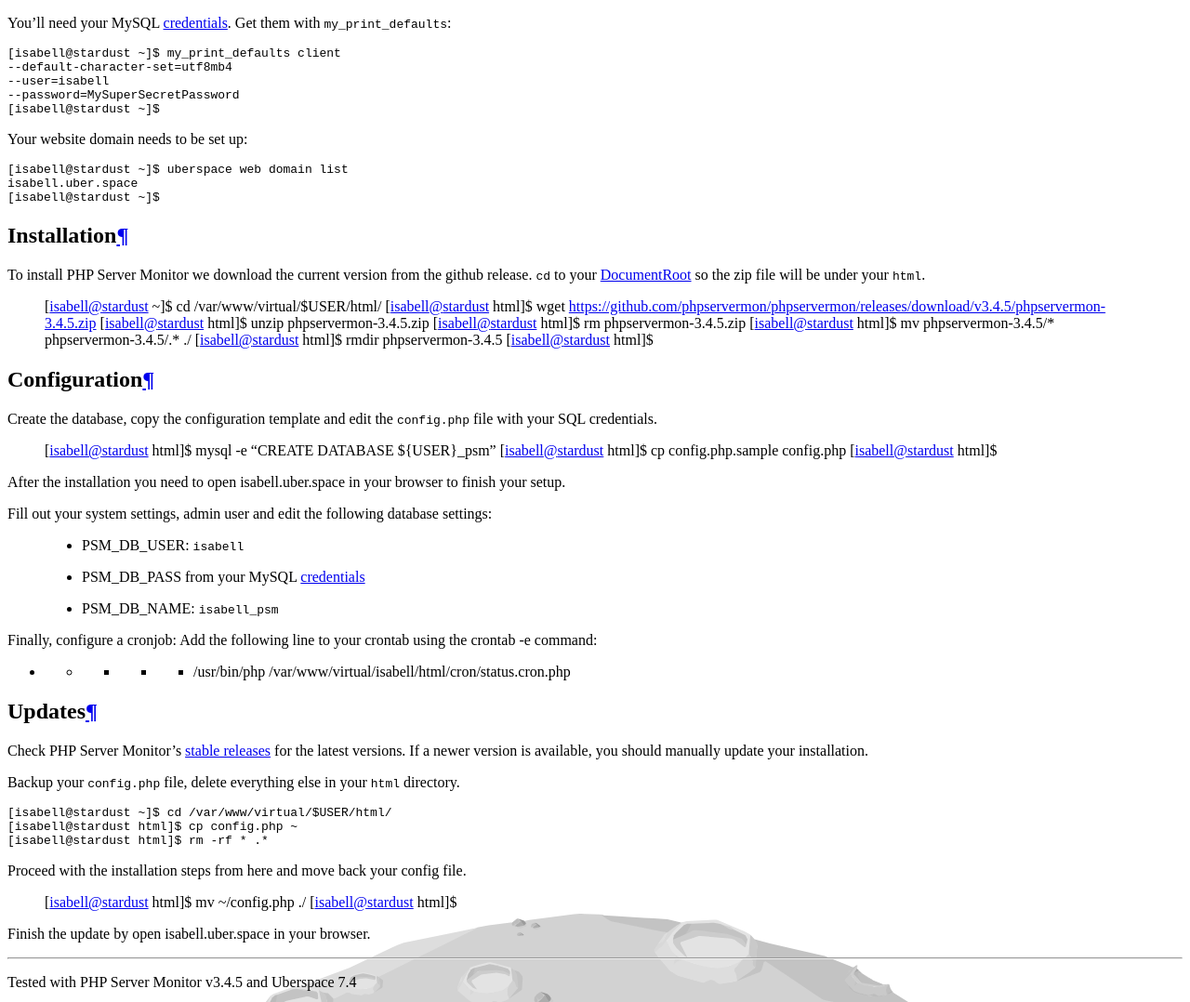
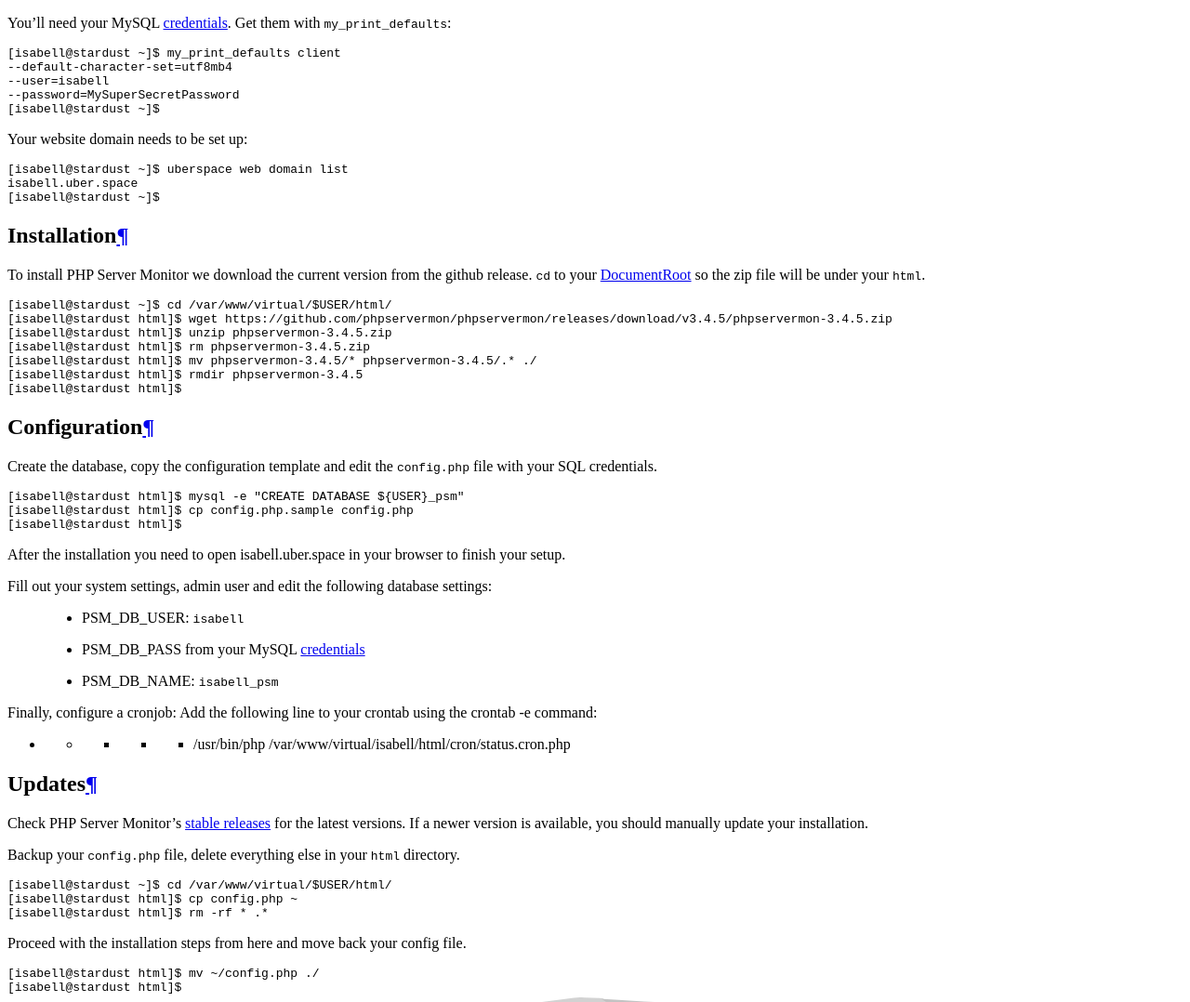
Before and after one commit to Uberspace/lab, a Sphinx documentation site: the page built from source/guide_phpservermonitor.rst, in a window 1280 px wide and 1400 px high, scrolled down 3345 px, cut to the strip 0-1078 px from the top of the window. Shown: the whole strip at 93% size. Built offline with Sphinx 7.4.7 and the Read the Docs theme 2.0.0, drawn with Linux system fonts in a browser that asks for light colours.

Commit message:
Update guide_phpservermonitor.rst
Fixing code-block.

```diff
--- a/source/guide_phpservermonitor.rst
+++ b/source/guide_phpservermonitor.rst
@@ -31,7 +31,7 @@
 
 We’re using :manual:`PHP <lang-php>` in the stable version 7.2. Since new Uberspaces are currently setup with PHP 7.1 by default you need to set this version manually:
 
-::
+.. code-block:: console
 
  [isabell@stardust ~]$ uberspace tools version use php 7.2
  Selected PHP version 7.2
@@ -49,6 +49,8 @@
 
 To install PHP Server Monitor we download the current version from the github release. ``cd`` to your :manual:`DocumentRoot <web-documentroot>` so the zip file will be under your ``html``.
 
+.. code-block:: console
+
  [isabell@stardust ~]$ cd /var/www/virtual/$USER/html/
  [isabell@stardust html]$ wget https://github.com/phpservermon/phpservermon/releases/download/v3.4.5/phpservermon-3.4.5.zip
  [isabell@stardust html]$ unzip phpservermon-3.4.5.zip
@@ -61,6 +63,8 @@
 =============
 
 Create the database, copy the configuration template and edit the ``config.php`` file with your SQL credentials.
+
+.. code-block:: console
 
  [isabell@stardust html]$ mysql -e "CREATE DATABASE ${USER}_psm"
  [isabell@stardust html]$ cp config.php.sample config.php
@@ -86,13 +90,15 @@
 
 Backup your ``config.php`` file, delete everything else in your ``html`` directory.
 
-::
+.. code-block:: console
 
  [isabell@stardust ~]$ cd /var/www/virtual/$USER/html/
  [isabell@stardust html]$ cp config.php ~
  [isabell@stardust html]$ rm -rf * .*
 
 Proceed with the installation steps from here and move back your config file.
+
+.. code-block:: console
 
  [isabell@stardust html]$ mv ~/config.php ./
  [isabell@stardust html]$
```
